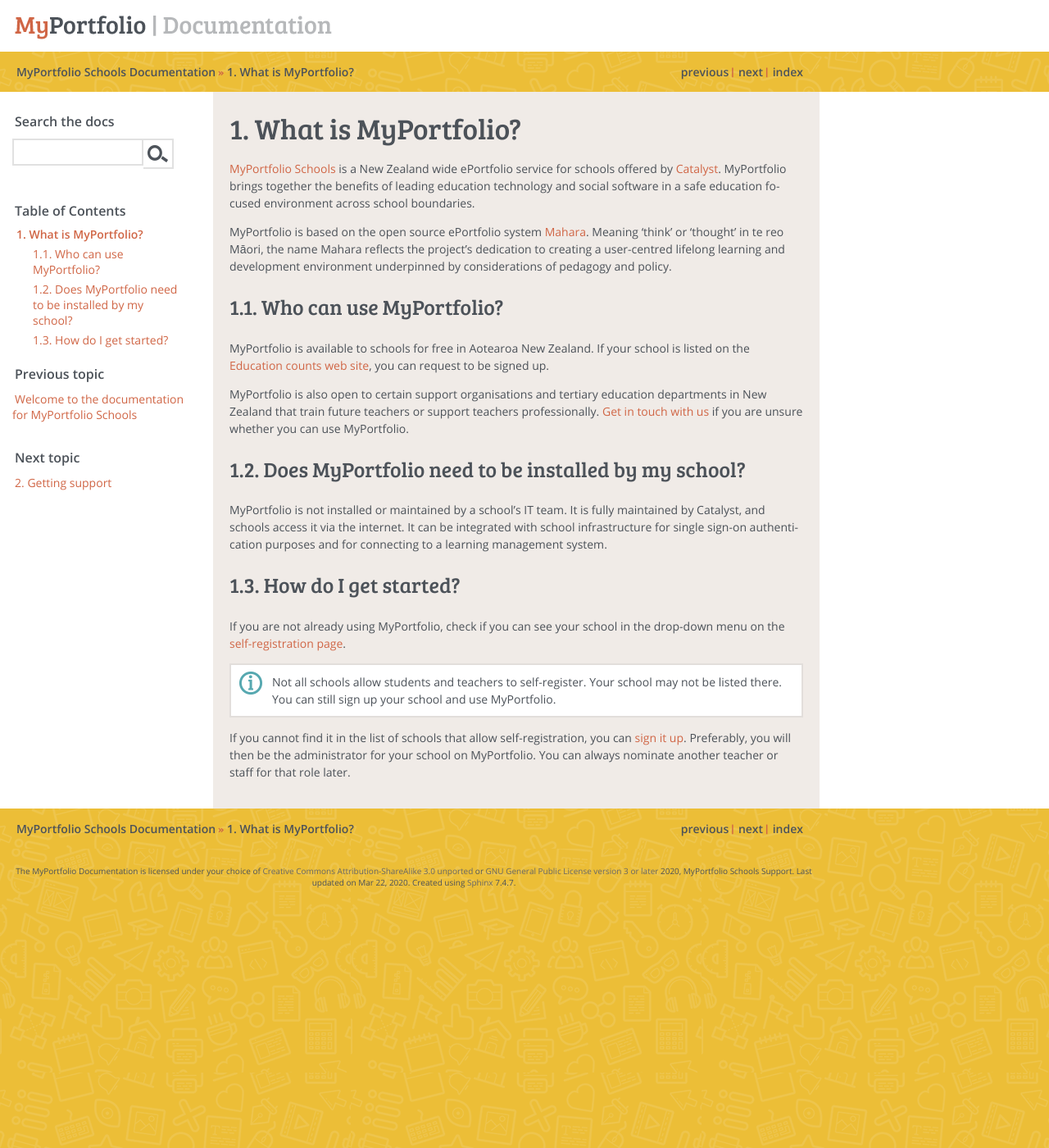
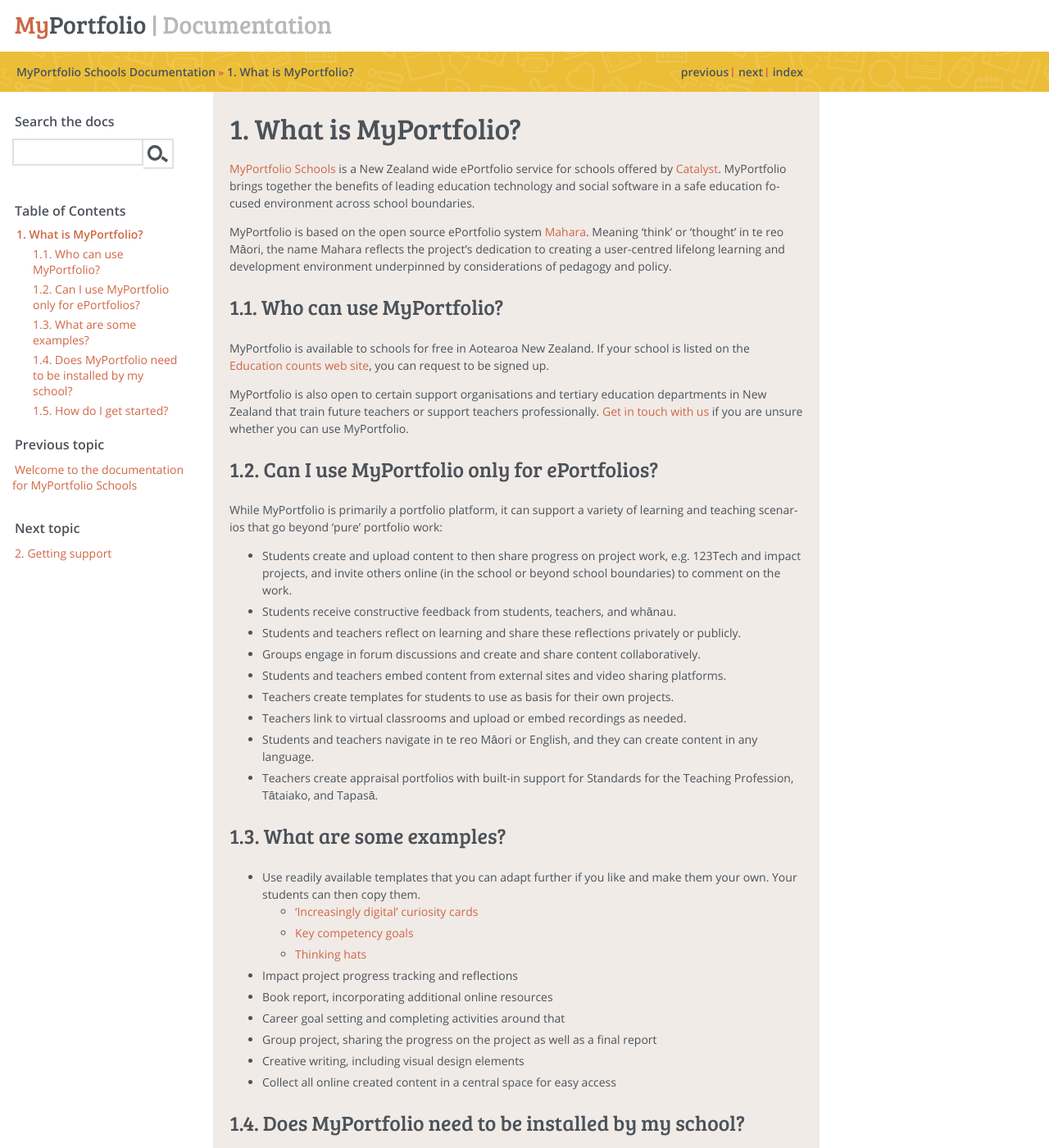
Before and after one commit to catalyst/myportfolio-school-docs, a Sphinx documentation site: the page built from source/intro.rst, in a window 1280 px wide and 1400 px high. Shown: the whole window at 82% size. Built offline with Sphinx 7.4.7, drawn with Linux system fonts in a browser that asks for light colours; nearby versions of some CDN libraries; comment, search, counter and statistics services are not loaded; some of the changed text lies outside the part shown.

Commit message:
intro: Add 'MyPortfolio only for portfolios?' section

```diff
--- a/source/intro.rst
+++ b/source/intro.rst
@@ -12,6 +12,37 @@
 
 MyPortfolio is also open to certain support organisations and tertiary education departments in New Zealand that train future teachers or support teachers professionally. `Get in touch with us <https://myportfolio.school.nz/contact.php>`_ if you are unsure whether you can use MyPortfolio.
 
+Can I use MyPortfolio only for ePortfolios?
+------------------------------------------------
+
+While MyPortfolio is primarily a portfolio platform, it can support a variety of learning and teaching scenarios that go beyond 'pure' portfolio work:
+
+* Students create and upload content to then share progress on project work, e.g. 123Tech and impact projects, and invite others online (in the school or beyond school boundaries) to comment on the work.
+* Students receive constructive feedback from students, teachers, and whānau.
+* Students and teachers reflect on learning and share these reflections privately or publicly.
+* Groups engage in forum discussions and create and share content collaboratively.
+* Students and teachers embed content from external sites and video sharing platforms.
+* Teachers create templates for students to use as basis for their own projects.
+* Teachers link to virtual classrooms and upload or embed recordings as needed.
+* Students and teachers navigate in te reo Māori or English, and they can create content in any language.
+* Teachers create appraisal portfolios with built-in support for Standards for the Teaching Profession, Tātaiako, and Tapasā.
+
+What are some examples?
+--------------------------
+
+* Use readily available templates that you can adapt further if you like and make them your own. Your students can then copy them.
+
+  * `'Increasingly digital' curiosity cards <https://myportfolio.school.nz/view/view.php?id=765008>`_
+  * `Key competency goals <https://myportfolio.school.nz/user/heheboy/heath-key-competency-goals-template>`_
+  * `Thinking hats <https://myportfolio.school.nz/user/heheboy/camp-thinking-hats-reflection-1>`_
+
+* Impact project progress tracking and reflections
+* Book report, incorporating additional online resources
+* Career goal setting and completing activities around that
+* Group project, sharing the progress on the project as well as a final report
+* Creative writing, including visual design elements
+* Collect all online created content in a central space for easy access
+
 Does MyPortfolio need to be installed by my school?
 ------------------------------------------------------
 
@@ -25,4 +56,4 @@
 .. note::
    Not all schools allow students and teachers to self-register. Your school may not be listed there. You can still sign up your school and use MyPortfolio.
 
-If you cannot find it in the list of schools that allow self-registration, you can `sign it up <https://myportfolio.school.nz/registration.php>`_. Preferably, you will then be the administrator for your school on MyPortfolio. You can always nominate another teacher or staff for that role later.
+If you can't find it in the list of schools that allow self-registration, you can `sign it up <https://myportfolio.school.nz/registration.php>`_. Preferably, you will then be the administrator for your school on MyPortfolio. You can always nominate another teacher or staff for that role later.
```
